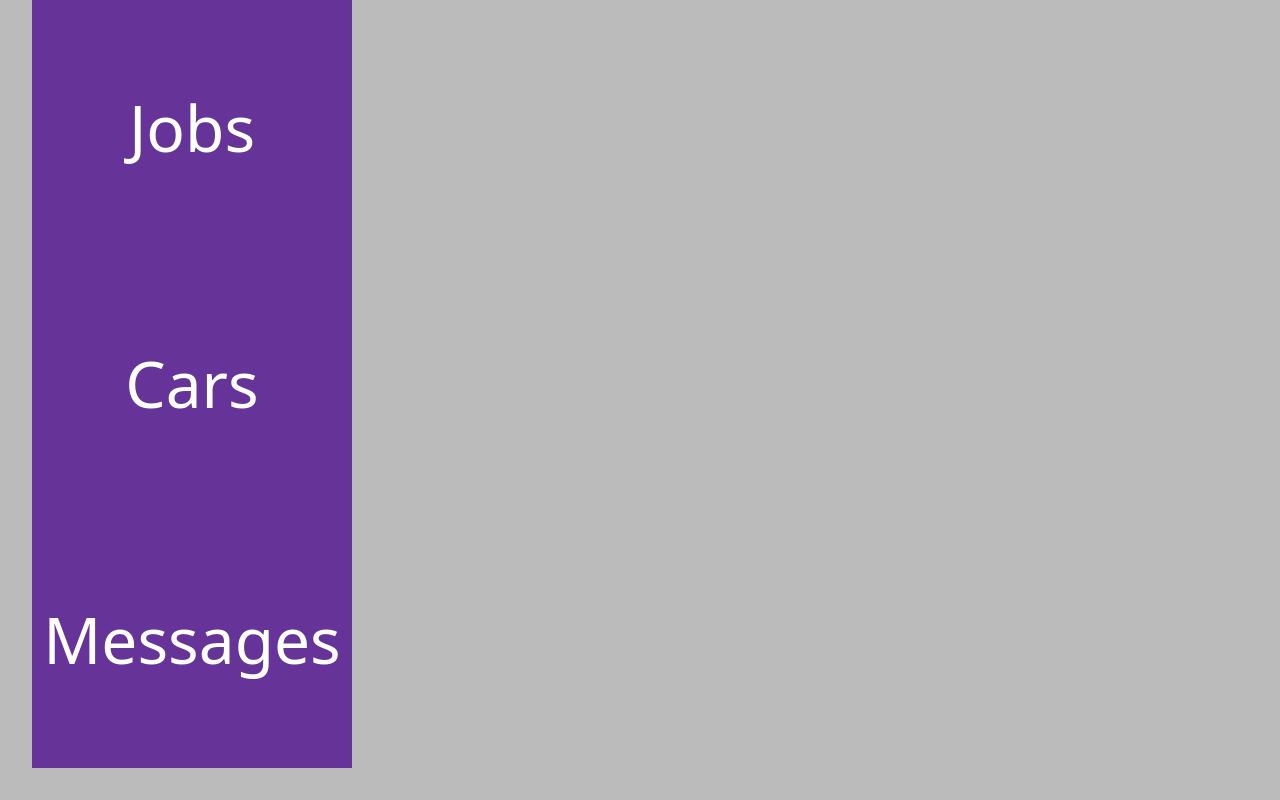
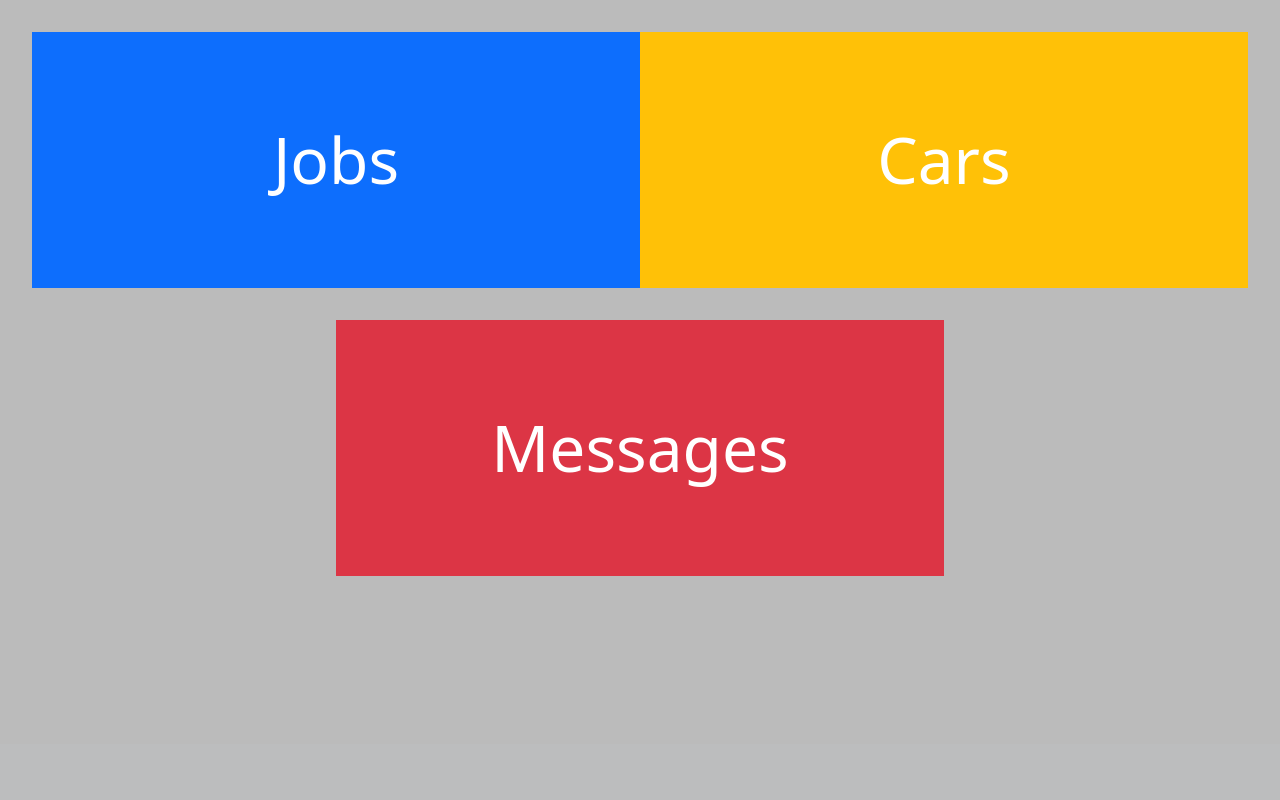
Before and after one commit to tr130/DjangoCarManagement, a Django app: page /cars/home/ in a window 1280 px wide. Shown: the part 56-856 px from the top of the page. After the commit the page ends 632 px from the top, so only its background shows below. Run offline with Django 3.2, Linux system fonts and the light colour scheme; data comes from the database, SQL or seed files in the repository; both versions use the stored data as it was after the commit; some libraries are stand-ins or nearby versions.

Commit message:
styling changes

```diff
--- /dev/null
+++ b/cars/static/cars/_home.scss
@@ -0,0 +1,17 @@
+.option {
+    text-decoration: none;
+    padding: 5rem;
+    //margin: 1rem;
+    color: white;
+    //background-color: rebeccapurple;
+    display: flex;
+    justify-content: center;
+    max-width: 80vw;
+    font-size: 4rem;
+}
+
+.option:hover {
+    text-decoration: none;
+    background-color: rgb(126, 99, 153);
+    color: black;
+}
--- /dev/null
+++ b/cars/static/cars/main.scss
@@ -0,0 +1,17 @@
+@import 'login', 'home';
+
+body {
+    background-color: #bbb;
+}
+
+#content {
+    margin: 0 2rem 2rem 2rem;
+}
+
+
+
+.clickable:hover {
+    cursor: pointer;
+}
+
+.list-group-item, .list-group-item:hover{ z-index: auto; }
--- /dev/null
+++ b/cars/static/css/main.css
@@ -0,0 +1,32 @@
+.option {
+  text-decoration: none;
+  padding: 5rem;
+  color: white;
+  display: flex;
+  justify-content: center;
+  max-width: 80vw;
+  font-size: 4rem;
+}
+
+.option:hover {
+  text-decoration: none;
+  background-color: #7e6399;
+  color: black;
+}
+
+body {
+  background-color: #bbb;
+}
+
+#content {
+  margin: 0 2rem 2rem 2rem;
+}
+
+.clickable:hover {
+  cursor: pointer;
+}
+
+.list-group-item, .list-group-item:hover {
+  z-index: auto;
+}
+/*# sourceMappingURL=main.css.map */
--- a/cars/templates/cars/base.html
+++ b/cars/templates/cars/base.html
@@ -11,7 +11,7 @@
   <link href="https://cdn.jsdelivr.net/npm/bootstrap@5.0.2/dist/css/bootstrap.min.css" rel="stylesheet"
     integrity="sha384-EVSTQN3/azprG1Anm3QDgpJLIm9Nao0Yz1ztcQTwFspd3yD65VohhpuuCOmLASjC" crossorigin="anonymous">
   <link rel="stylesheet" href="https://cdn.jsdelivr.net/npm/bootstrap-icons@1.5.0/font/bootstrap-icons.css">
-  <link rel="stylesheet" type="text/css" href="{% static 'cars/style.css' %}">
+  <link rel="stylesheet" type="text/css" href="{% static 'css/main.css' %}">
   <title>{% block title %}
     {% endblock title %}</title>
 </head>
--- a/cars/templates/cars/home.html
+++ b/cars/templates/cars/home.html
@@ -1,29 +1,30 @@
 {% extends 'cars/base.html' %}
 
 {% block content %}
+<div class="row mt-3 mx-auto">
 {% if request.session.role != 'Customer' %}
-    <a href="{% url 'cars:job-list' %}" class="option">
+    <a href="{% url 'cars:job-list' %}" class="option col-xs-12 col-md-6 mx-auto m-3 bg-primary">
         Jobs
     </a>
 {% endif %}
 {% if request.session.role != 'Employee' %}
-    <a href="{% url 'cars:car-list' %}" class="option">
+    <a href="{% url 'cars:car-list' %}" class="option col-xs-12 col-md-6 mx-auto m-3 bg-warning">
         Cars
     </a>
 {% endif %}
 {% if request.session.role == 'Manager' %}
-    <a href="{% url 'parts:parts-admin' %}" class="option">
+    <a href="{% url 'parts:parts-admin' %}" class="option col-xs-12 col-md-6 mx-auto m-3 bg-success">
         Parts
     </a>
 {% endif %}
 {% if request.session.role == 'Customer' %}
-    <a href="{% url 'cars:invoice-list' %}" class="option">
+    <a href="{% url 'cars:invoice-list' %}" class="option col-xs-12 col-md-6 mx-auto m-3 bg-primary">
         Invoices
     </a>
 {% endif %}
-<a href="{% url 'cars:message-list' %}" class="option">
+<a href="{% url 'cars:message-list' %}" class="option col-xs-12 col-md-6 mx-auto m-3 bg-danger">
     Messages
 </a>
-
+</div>
 
 {% endblock content %}
--- a/cars/templates/cars/job_list.html
+++ b/cars/templates/cars/job_list.html
@@ -31,7 +31,7 @@
         </div>
         <p class="mb-1">{{ job.car.reg }} - {{ job.car.model_name }}</p>
         <div class="d-flex w-100 justify-content-between">
-            <small>{{ job.description|truncatewords:6 }}</small>
+            <small>{{ job.description|truncatewords:5 }}</small>
 
             <small>
                 {% if job.expected_complete < current_time %}
```
Also changed, not shown: cars/static/cars/_login.scss (added), db.sqlite3, 1 other file.
